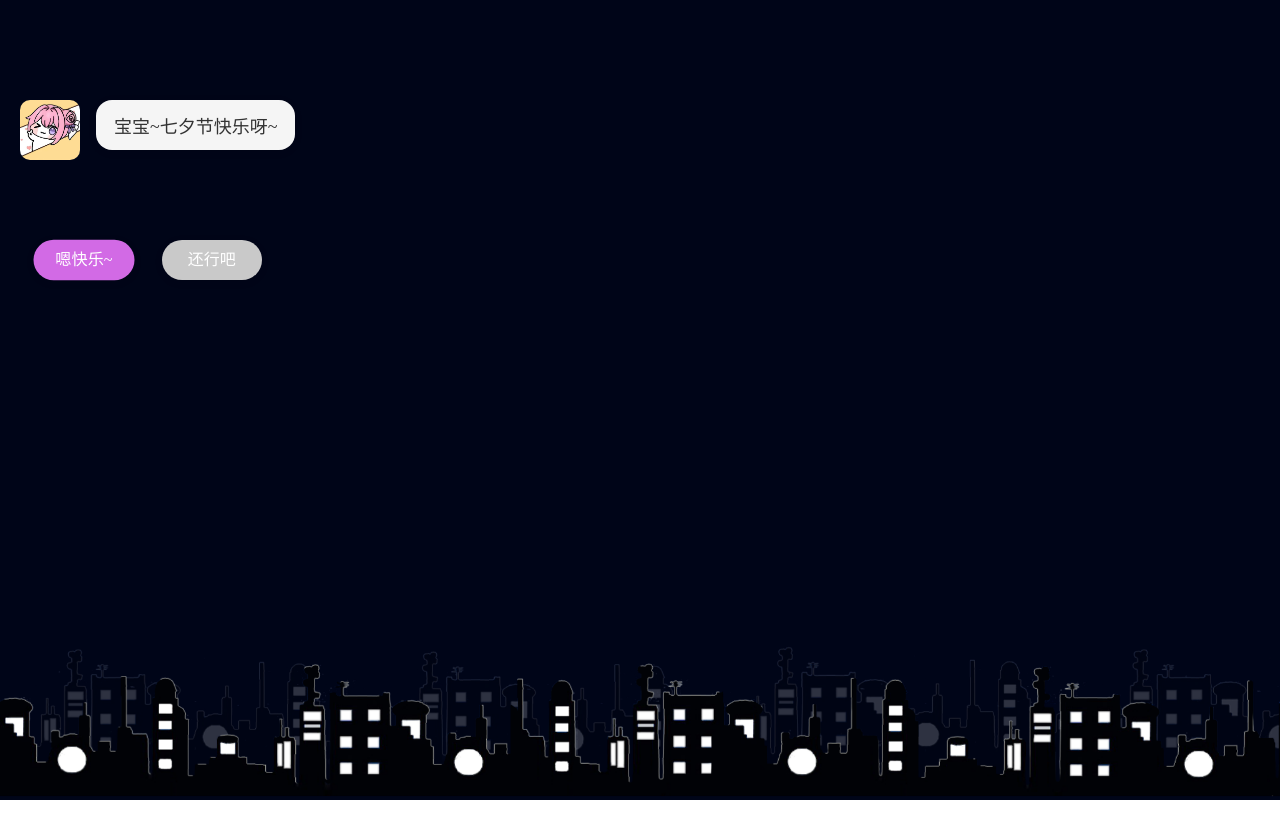
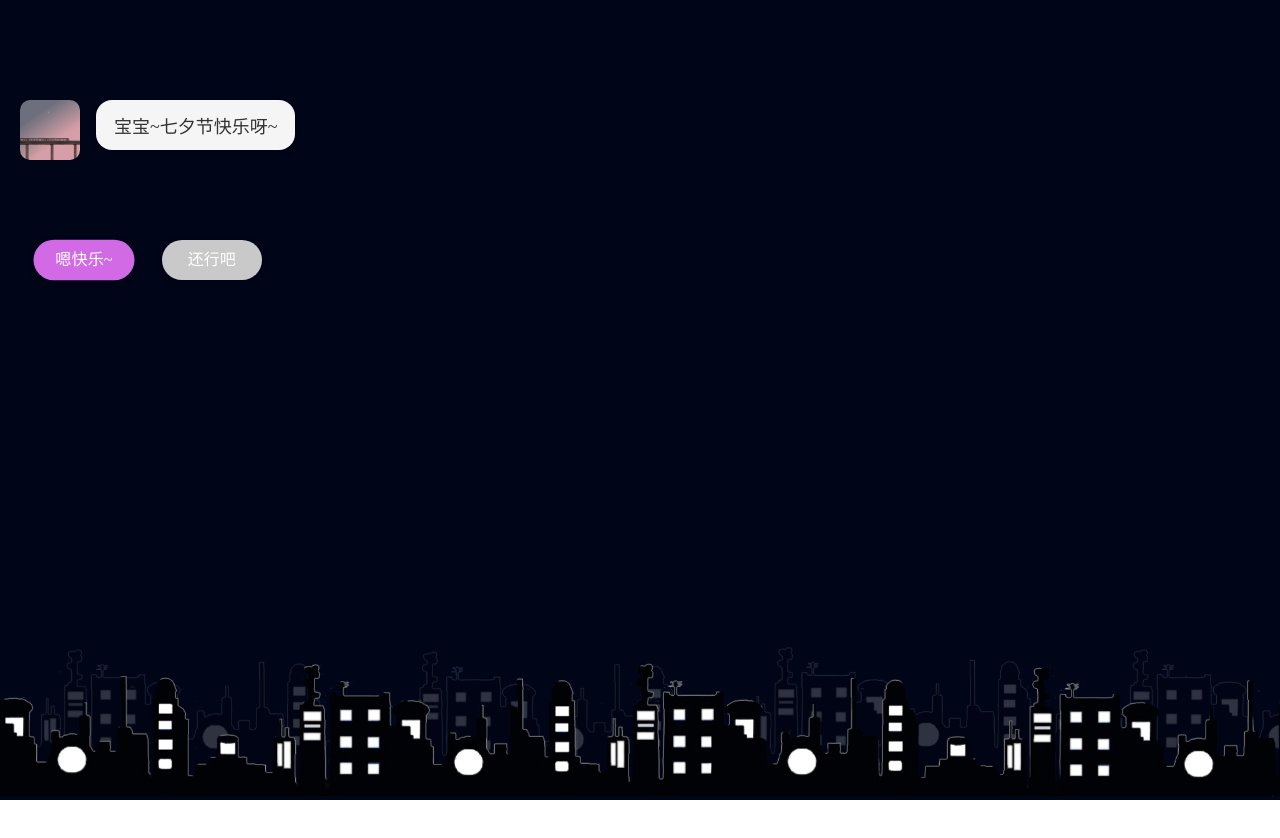
Before and after one commit to YatSenMeng/QiXi, a plain HTML site: page index.html in a window 1280 px wide. Drawn offline with Linux system fonts and the light colour scheme.

Commit message:
Update index.html

```diff
--- a/index.html
+++ b/index.html
@@ -42,7 +42,7 @@
     <div class="page_one">
         <div class="content">
             <div class="text_wrapper">
-                <img src="1756436186949.jpg" alt="" class="corner-img" >
+                <img src="微信图片_2025-08-29_112207_529.jpg" alt="" class="corner-img" >
                 <div class="text">
                     宝宝~七夕节快乐呀~
                 </div>
```
